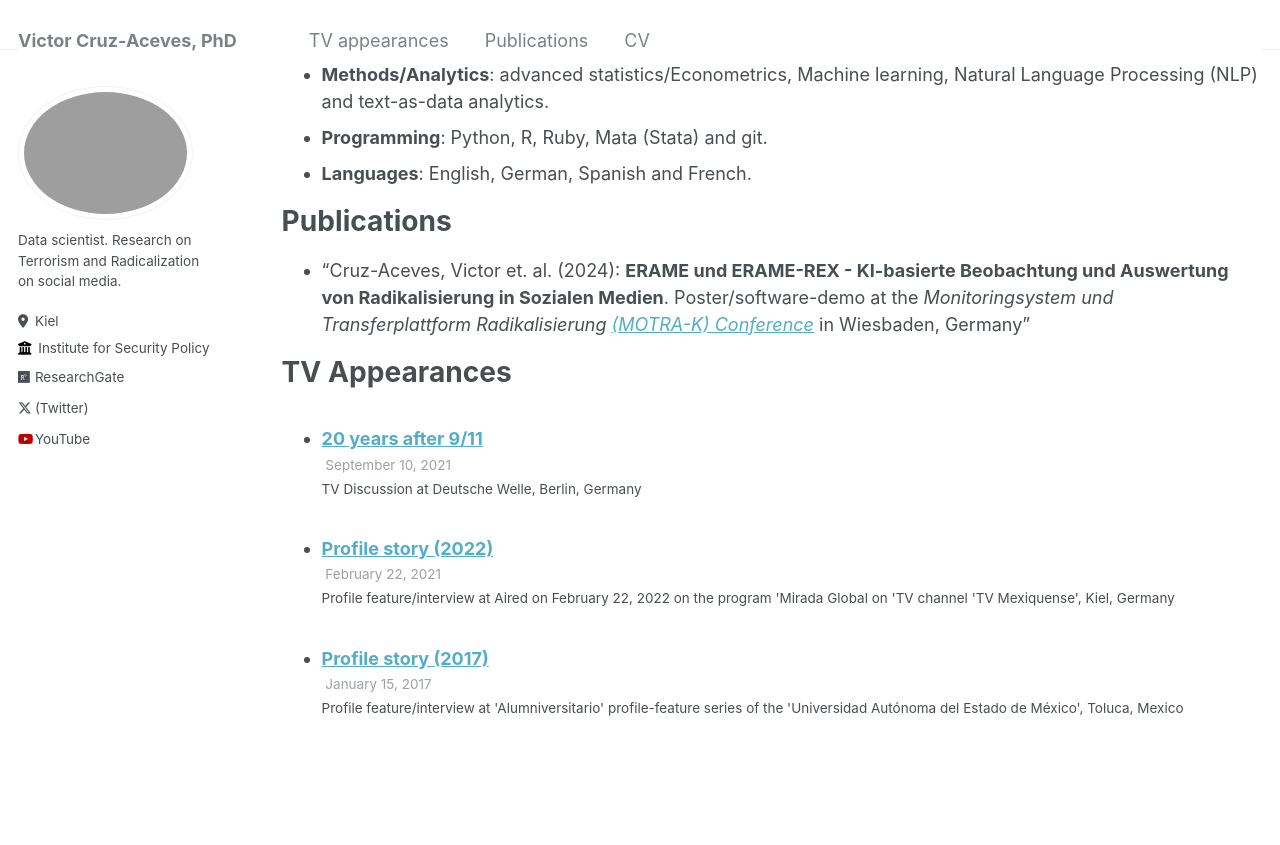
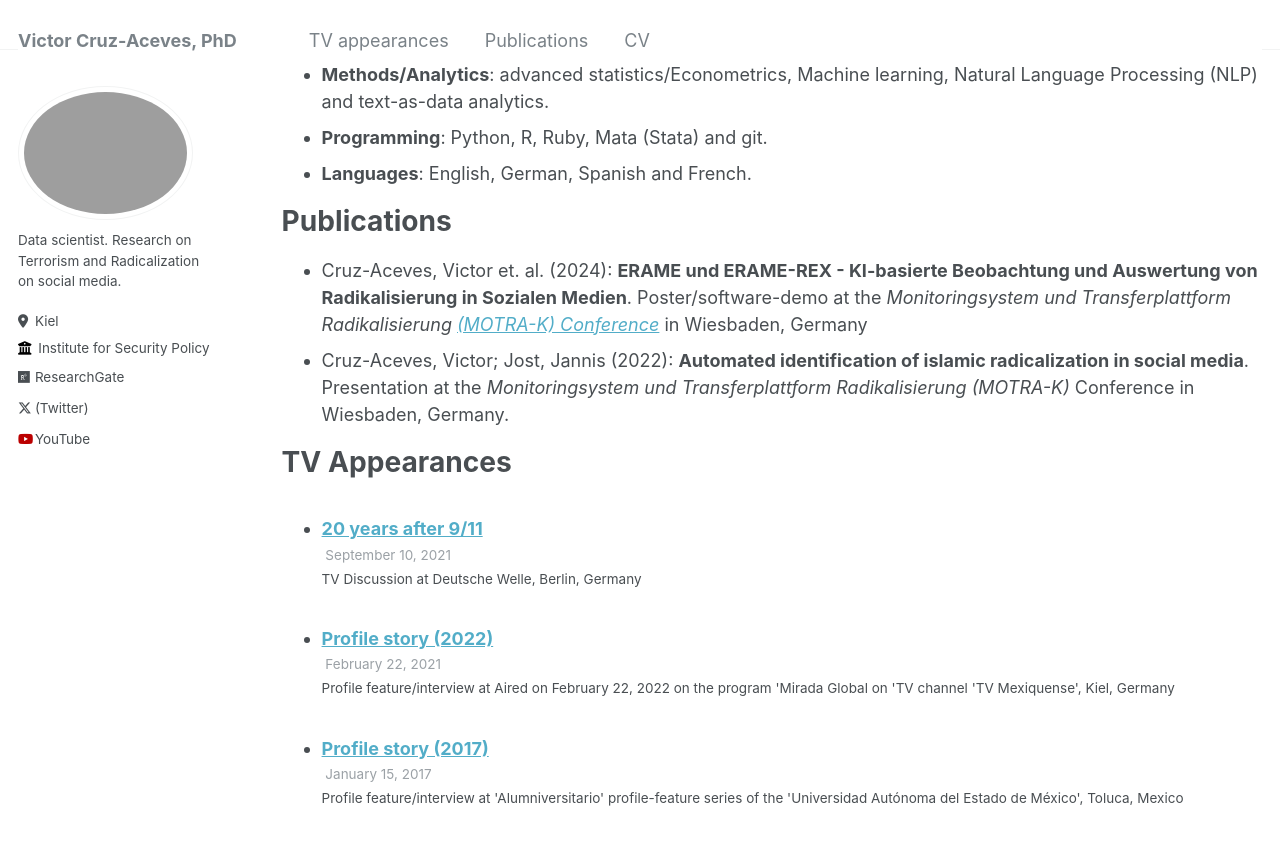
Before and after one commit to victor-cruz-aceves/victor-cruz-aceves.github.io, a Jekyll site: the page built from _pages/cv.md, in a window 1280 px wide and 900 px high, scrolled down 426 px. Shown: the top 845 px of the window. Built offline with Jekyll 4.4.1, drawn with Linux system fonts in a browser that asks for light colours.

Commit message:
2022 presentation added

```diff
--- a/_pages/cv.md
+++ b/_pages/cv.md
@@ -28,7 +28,8 @@ Skills
 
 Publications
 ======
-* "Cruz-Aceves, Victor et. al. (2024): **ERAME und ERAME-REX - KI-basierte Beobachtung und Auswertung von Radikalisierung in Sozialen Medien**. Poster/software-demo at the *Monitoringsystem und Transferplattform Radikalisierung* [*(MOTRA-K) Conference*](https://www.motra.info/motra-k-2024/) in Wiesbaden, Germany"
+* Cruz-Aceves, Victor et. al. (2024): **ERAME und ERAME-REX - KI-basierte Beobachtung und Auswertung von Radikalisierung in Sozialen Medien**. Poster/software-demo at the *Monitoringsystem und Transferplattform Radikalisierung* [*(MOTRA-K) Conference*](https://www.motra.info/motra-k-2024/) in Wiesbaden, Germany
+* Cruz-Aceves, Victor; Jost, Jannis (2022): **Automated identification of islamic radicalization in social media**. Presentation at the *Monitoringsystem und Transferplattform Radikalisierung (MOTRA-K)* Conference in Wiesbaden, Germany.
 
 TV Appearances
 ======
```
Also changed, not shown: _portfolio/cv.md (+3 -1 lines).
